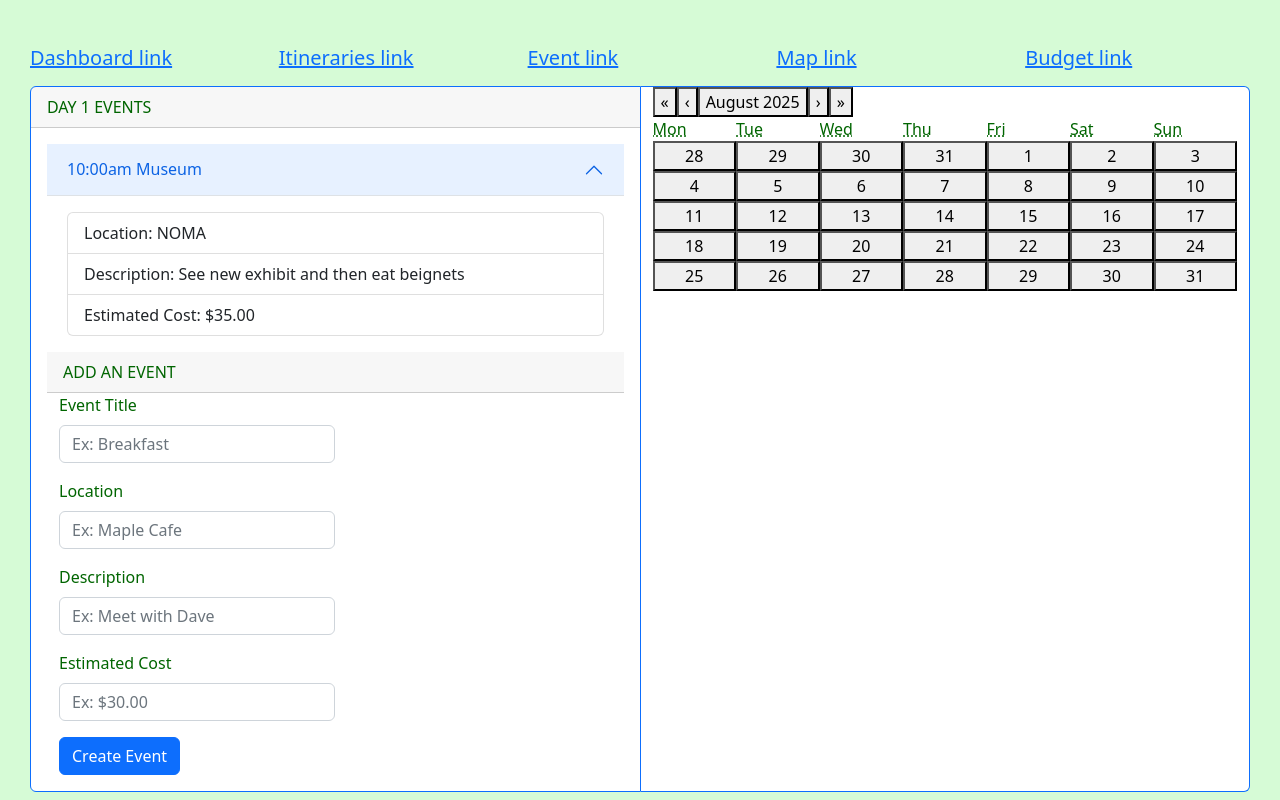
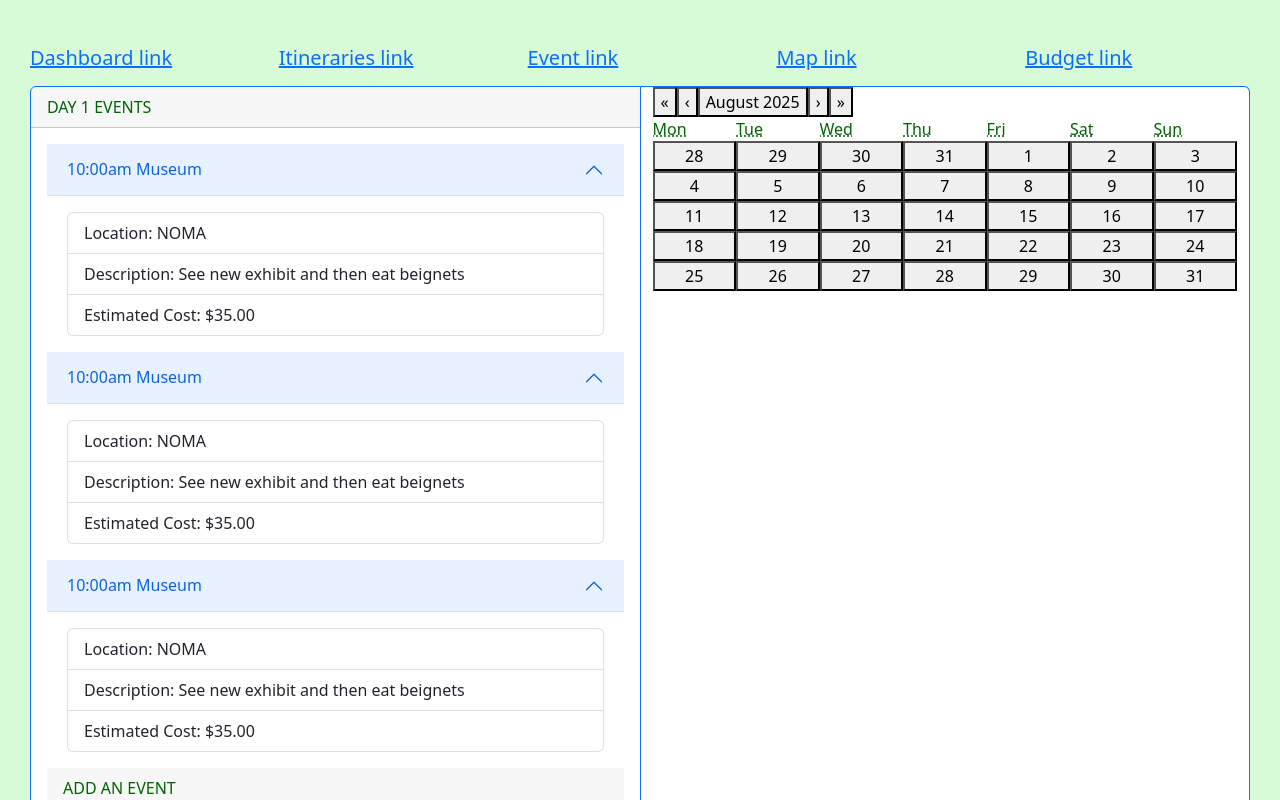
Before and after one commit to yumejensen/greenfield-budget-planner, a React app: page /event in a window 1280 px wide. Shown: the top 800 px of the page. Built offline with nearby package versions, Linux system fonts and the light colour scheme.

Commit message:
Added EventPage component as the root component for all events components

```diff
--- a/src/client/components/event-components/EventList.jsx
+++ b/src/client/components/event-components/EventList.jsx
@@ -1,39 +1,17 @@
 // React and Bootstrap
 import React from 'react'
-import Container from 'react-bootstrap/Container';
-import Card from 'react-bootstrap/Card';
-import { CardGroup } from 'react-bootstrap';
 
 // Components
 import Event from './Event.jsx'
-import CreateEvent from './CreateEvent.jsx'
-import EventCalendar from './EventCalendar.jsx'
+
 
 function EventList() {
   return (
-    <CardGroup>
-
-      <Card border="primary" style={{ width: '30rem' }}>
-        <Card.Header>
-          DAY 1 EVENTS
-        </Card.Header>
-        <Card.Body>
-          <Event />
-        <Card.Header>
-          ADD AN EVENT
-        </Card.Header>
-          <CreateEvent />
-        </Card.Body>
-      </Card>
-
-        <Card border="primary" style={{ width: '30rem' }}>
-          <Container>
-            <EventCalendar />
-          </Container>
-        </Card>
-
-
-    </CardGroup>
+    <>
+      <Event />
+      <Event />
+      <Event />
+    </>
   );
 }
 
--- /dev/null
+++ b/src/client/components/event-components/EventPage.jsx
@@ -0,0 +1,44 @@
+// React and Bootstrap
+import React from 'react'
+import Container from 'react-bootstrap/Container';
+import Card from 'react-bootstrap/Card';
+import { CardGroup } from 'react-bootstrap';
+
+// Components
+import EventList from './EventList.jsx'
+import CreateEvent from './CreateEvent.jsx'
+import EventCalendar from './EventCalendar.jsx'
+
+
+function EventPage() {
+  return (
+    <CardGroup>
+
+      <Card border="primary" style={{ width: '30rem' }}>
+        <Card.Header>
+          DAY 1 EVENTS
+        </Card.Header>
+        <Card.Body>
+          <EventList />
+
+        <Card.Header>
+          ADD AN EVENT
+        </Card.Header>
+          <CreateEvent />
+        </Card.Body>
+      </Card>
+
+        <Card border="primary" style={{ width: '30rem' }}>
+          <Container>
+            <EventCalendar />
+          </Container>
+        </Card>
+
+
+    </CardGroup>
+  );
+}
+
+
+
+export default EventPage;
--- a/src/client/index.jsx
+++ b/src/client/index.jsx
@@ -12,7 +12,7 @@ import App from "./components/App.jsx";
 import Signin from "./components/Signin.jsx";
 import Dashboard from "./components/Dashboard.jsx";
 import NewTrip from "./components/itinerary-components/NewTrip.jsx";
-import EventList from "./components/event-components/EventList.jsx";
+import EventPage from "./components/event-components/EventPage.jsx";
 import Map from "./components/map-components/map.jsx";
 import BudgetTracker from "./components/budget-components/BudgetTracker.jsx"
 
@@ -37,7 +37,7 @@ app.render(
       <Route element={<PrivateRoutes/>}>
         <Route path='dashboard' element={<Dashboard />} />
         <Route path='itineraries' element={<NewTrip />} />
-        <Route path='event' element={<EventList />} />
+        <Route path='event' element={<EventPage />} />
         <Route path='map' element={<Map/>} />
         <Route path='budget' element={<BudgetTracker />} />
       </Route>
```
